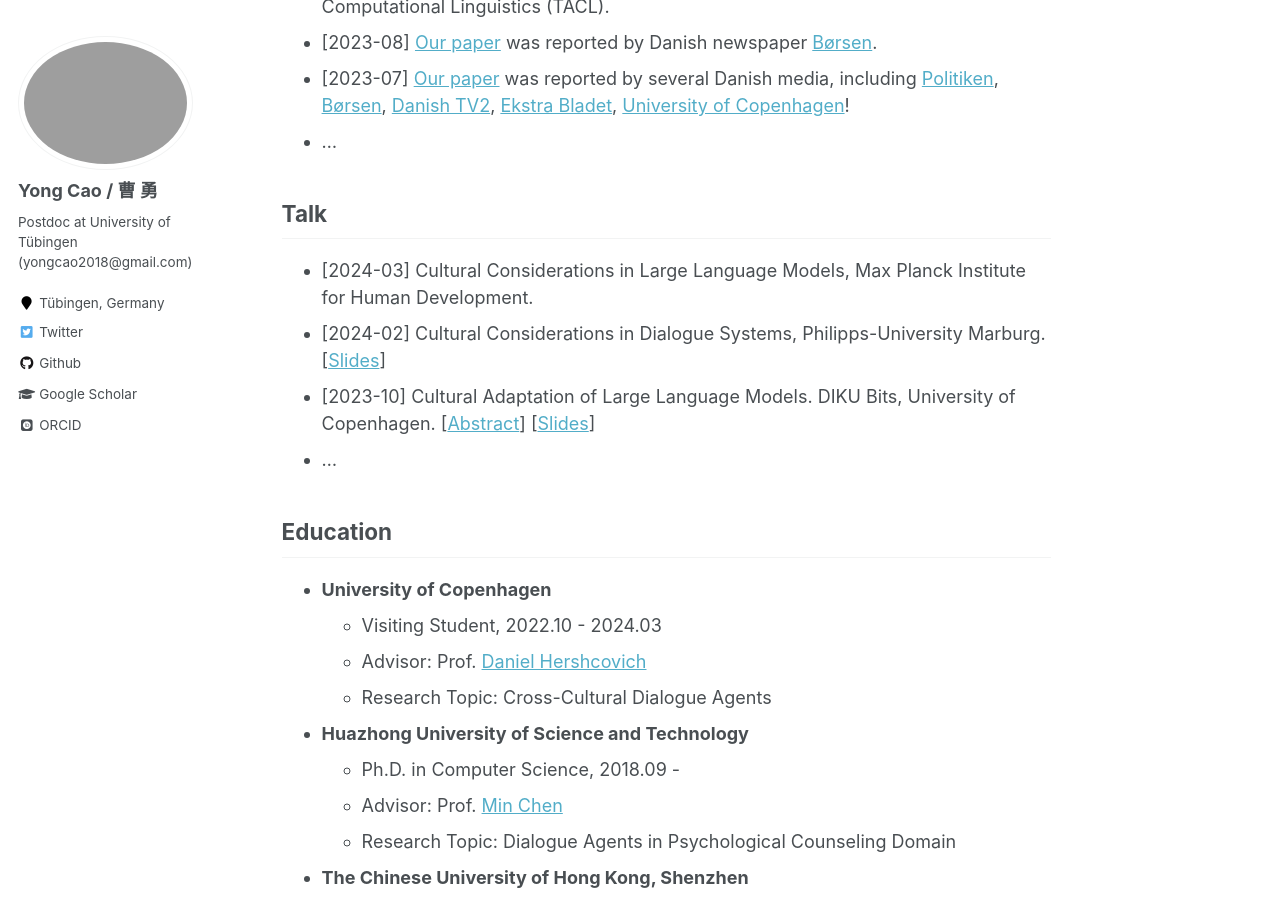
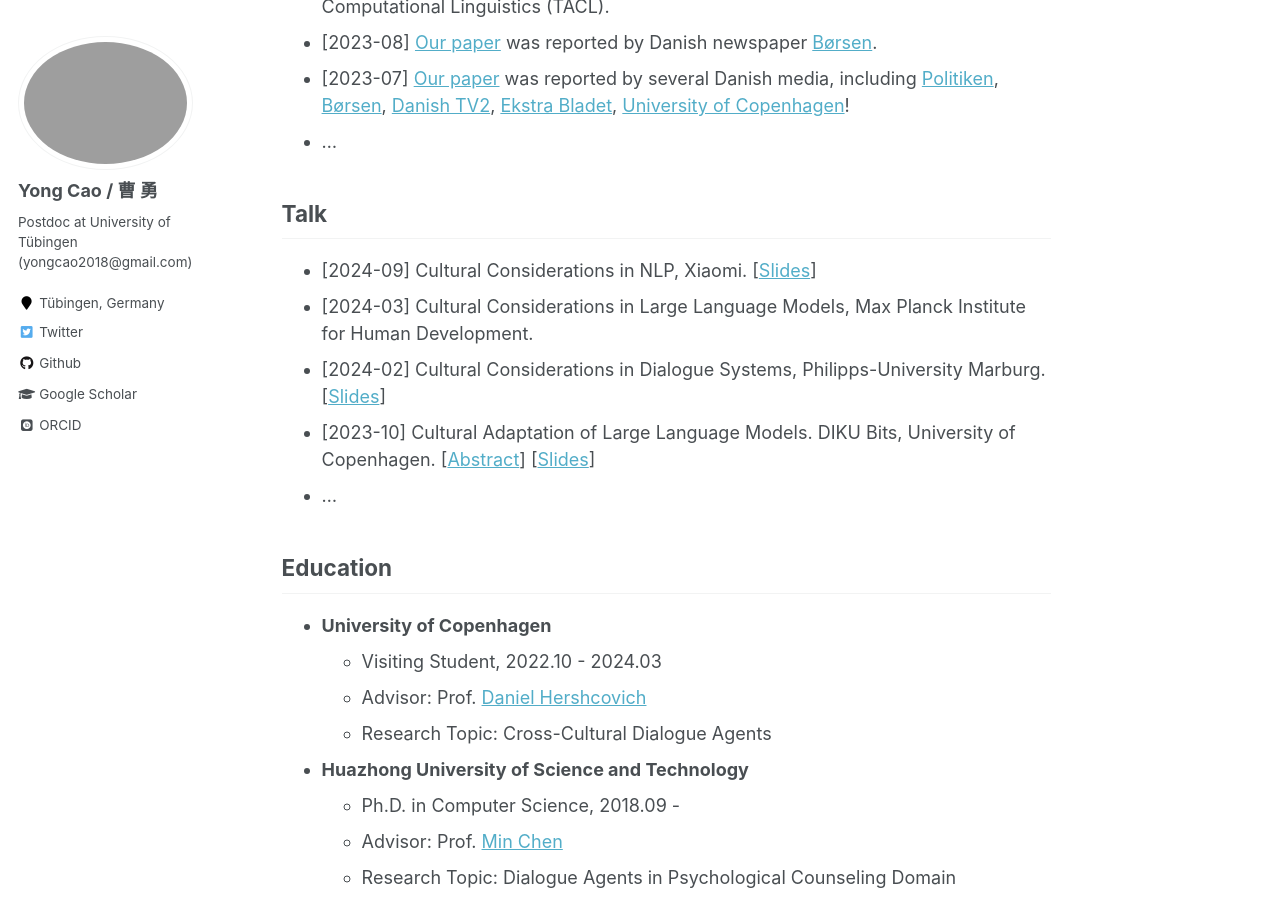
Before and after one commit to yongcaoplus/yongcaoplus.github.io, a Jekyll site: the page built from _pages/about.md, in a window 1280 px wide and 900 px high, scrolled down 1189 px. Built offline with Jekyll 4.4.1, drawn with Linux system fonts in a browser that asks for light colours; some web fonts are replaced.

Commit message:
add xiaomi talk

```diff
--- a/_pages/about.md
+++ b/_pages/about.md
@@ -33,6 +33,7 @@ News
 
 Talk
 ------
+* [2024-09] Cultural Considerations in NLP, Xiaomi. [[Slides](/2024-09-27-Xiaomi-Meeting.pdf)]
 * [2024-03] Cultural Considerations in Large Language Models, Max Planck Institute for Human Development.
 * [2024-02] Cultural Considerations in Dialogue Systems, Philipps-University Marburg. [[Slides](/files/2024_Marburg.pdf)]
 * [2023-10] Cultural Adaptation of Large Language Models. DIKU Bits, University of Copenhagen. [[Abstract](https://di.ku.dk/begivenhedsmappe/begivenheder-2023/diku-bits-nlp-october-2023/)] [[Slides](/files/2023_DIKU_Bits.pdf)]
```
Also changed, not shown: 1 other file.
